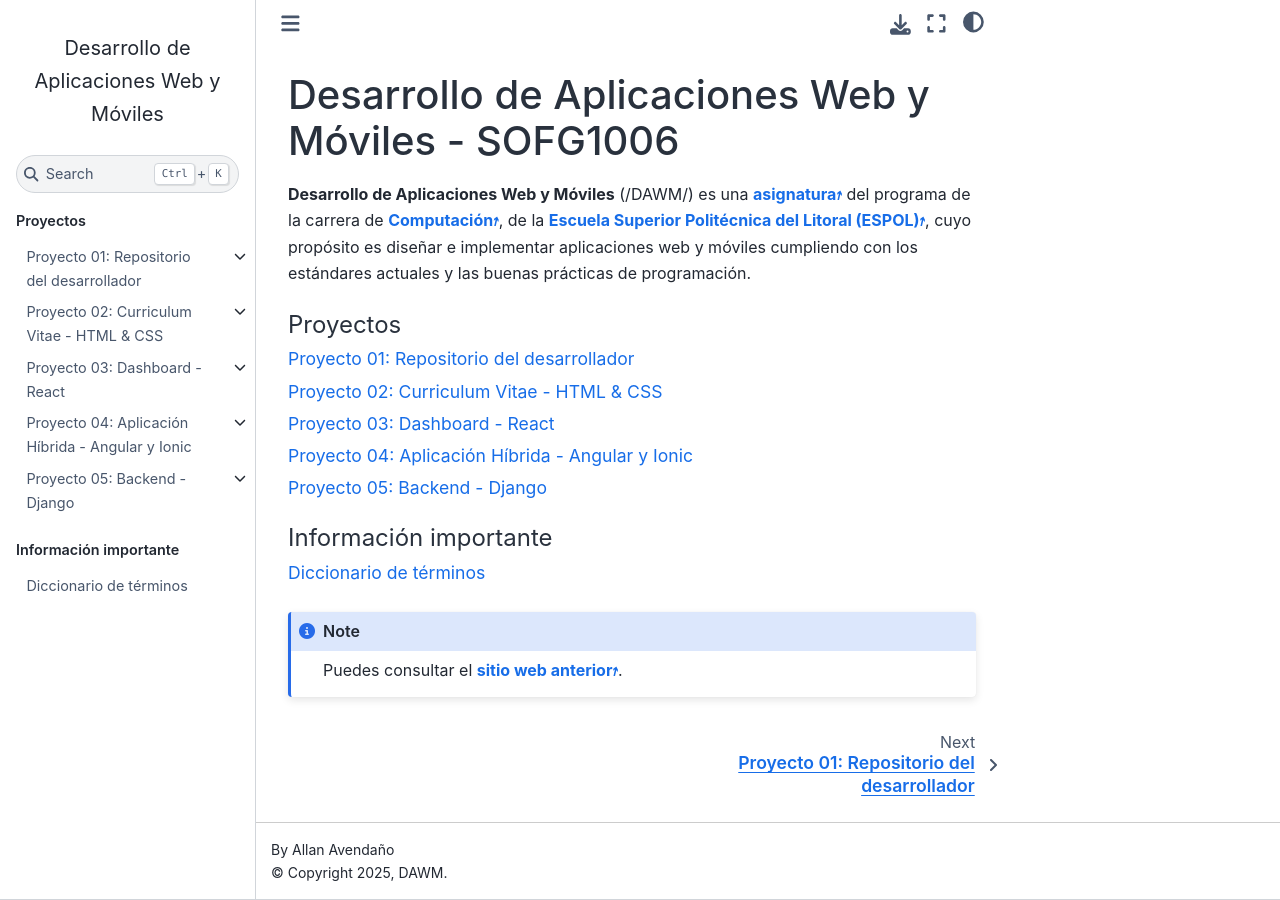
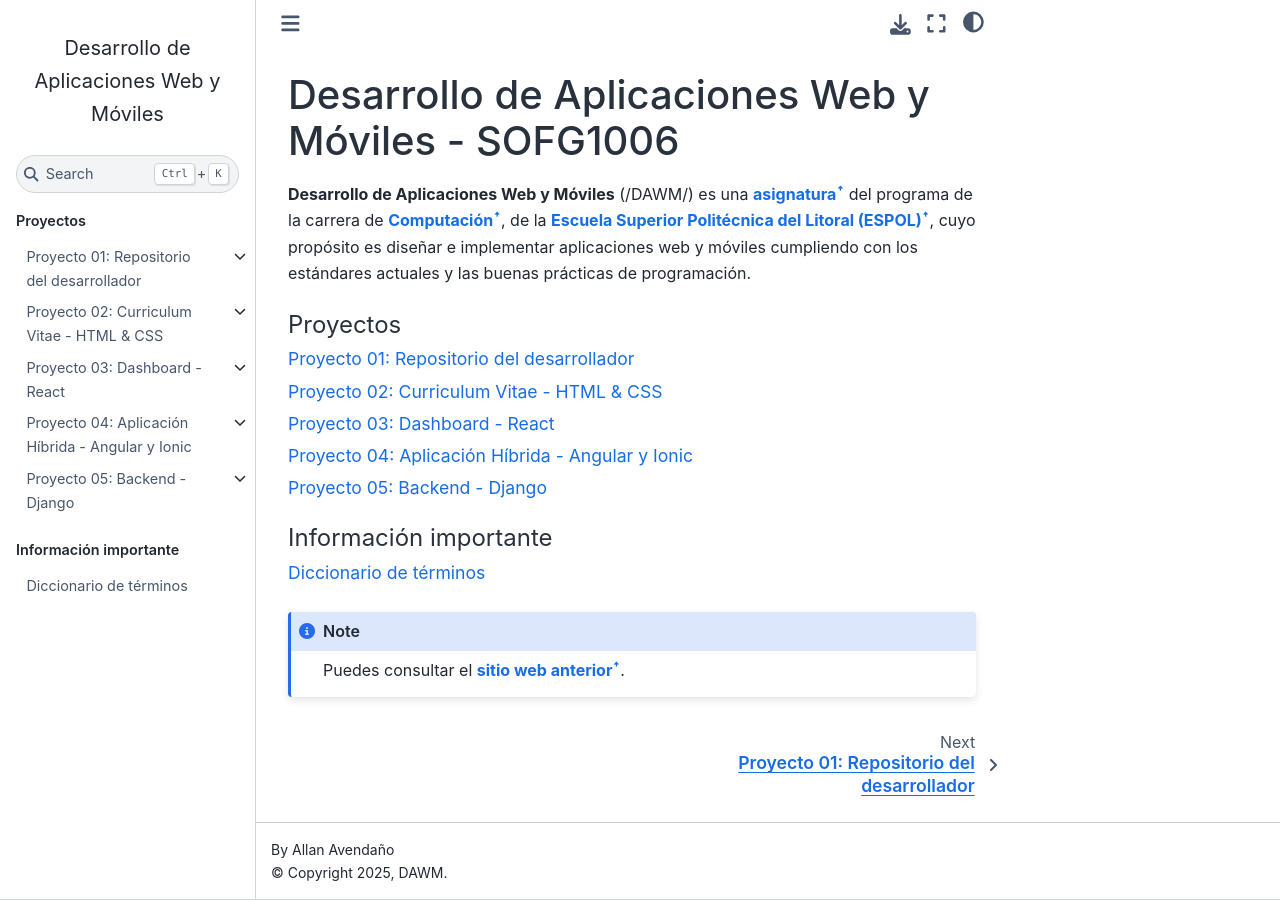
Before and after one commit to DAWMFIEC/DAWM-AI, a Sphinx documentation site: the page built from docs/source/index.rst, in a window 1280 px wide. Built offline with Sphinx 7.4.7 and the Sphinx Book theme 1.1.4, drawn with Linux system fonts in a browser that asks for light colours; pages that are not in the unit, such as notebooks, are missing from menus.

Commit message:
ꜛ for links

```diff
--- a/docs/source/_static/css/style.css
+++ b/docs/source/_static/css/style.css
@@ -19,7 +19,7 @@ main div.bd-article-container p a.reference.internal:not(.download)::after {
 }
 
 main div.bd-article-container p a.reference.external:not(.download)::after {
-	content: "⭎" !important;
+	content: "ꜛ" !important;
 }
 
 main div.bd-article-container p a.reference.external {
```
